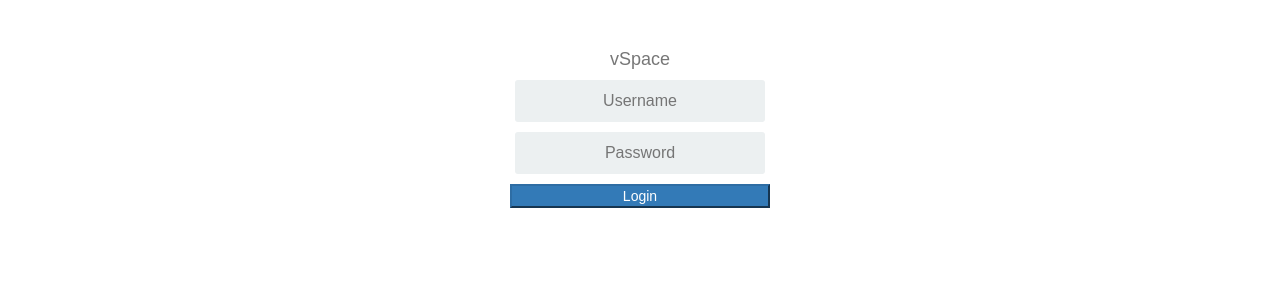
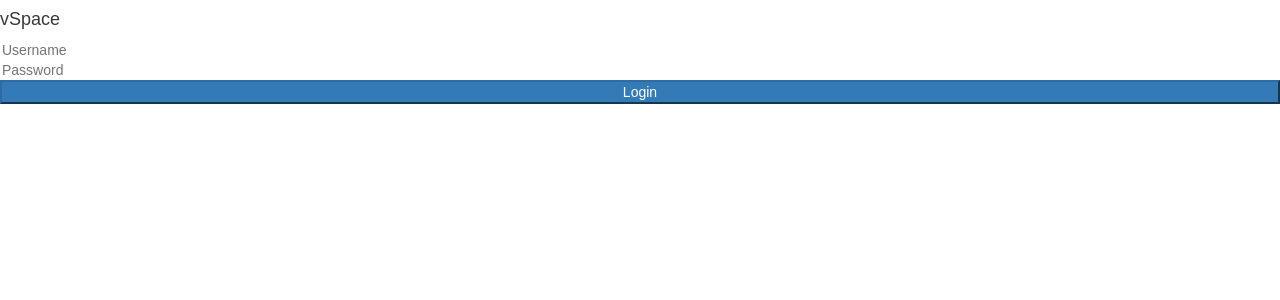
Before and after one commit to autsakorn/react-basic, a React (Create React App) app: page / in a window 1280 px wide. Shown: the top 300 px of the page. Built offline with nearby package versions, Linux system fonts and the light colour scheme.

Commit message:
change welcome.js

```diff
--- a/src/login/Welcome.js
+++ b/src/login/Welcome.js
@@ -1,5 +1,5 @@
 import React, { Component } from 'react';
-import './Welcome.css';
+// import './Welcome.css';
 import FormLogin from './FormLogin.js';
 
 class Welcome extends Component{
--- a/src/projectplan/App.css
+++ b/src/projectplan/App.css
@@ -438,6 +438,7 @@ form a,form a:hover {
   cursor: pointer;
 }
 
+/*NEW UPDATE 23/03/2017 */
 @media (min-width: 768px){
   .navbar{border-radius:0px; background: rgba(0,0,0,.15); color:#FFF; border: none}
 }
@@ -460,3 +461,6 @@ form a,form a:hover {
       width: 100%;
   }
 }
+* {
+    box-sizing: border-box;
+}
```
